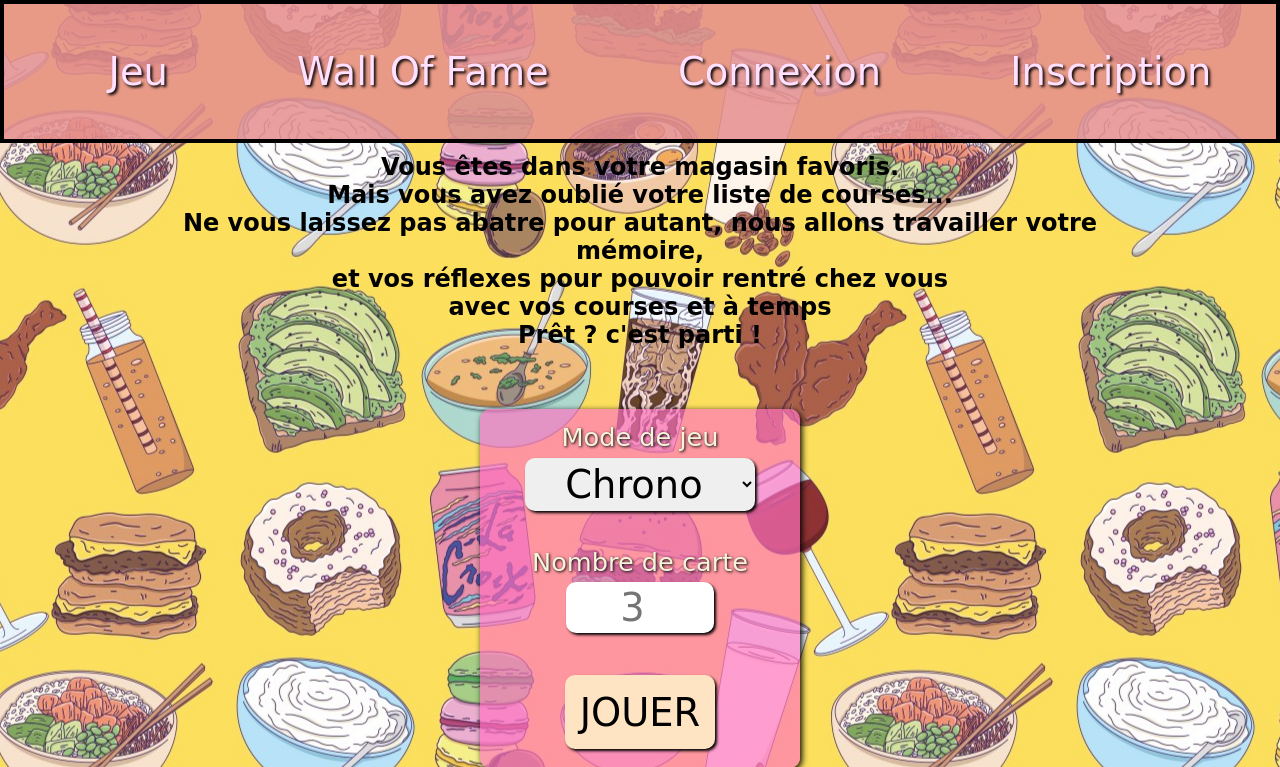
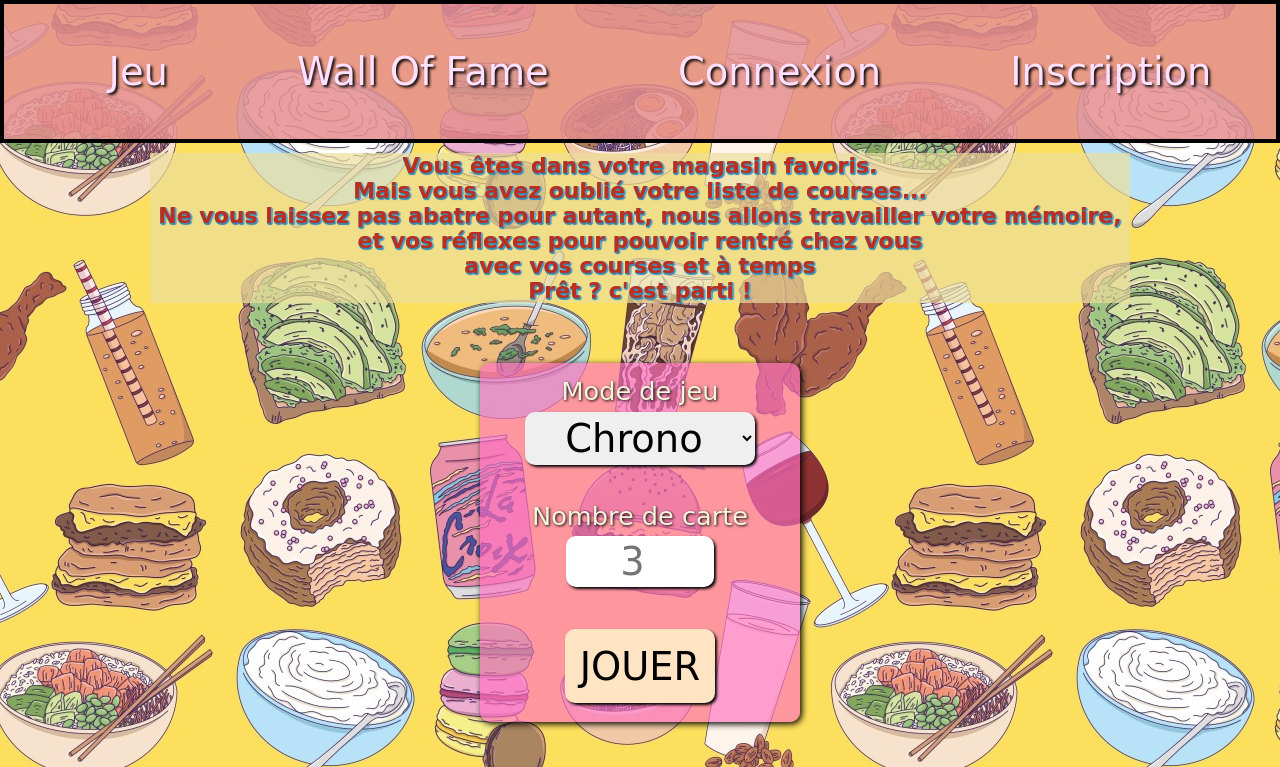
Before and after one commit to etienne-kher/memory, a PHP site: page / in a window 1280 px wide. Shown: the top 767 px of the page. Run offline with PHP 8.4, Linux system fonts and the light colour scheme; some web fonts are replaced.

Commit message:
modification affichage css

```diff
--- a/memo.css
+++ b/memo.css
@@ -47,7 +47,7 @@ header
   display: flex;
   flex-wrap: wrap;
   justify-content: space-around;
-  margin:0 15%;
+  margin: -11px 15%;
   height: 70vh;
   align-items: center;
   /* background : url('img/back.png'); */
@@ -206,7 +206,7 @@ img
 @keyframes animationfinpartie{
   0% {transform: translateY(0px); background-color:hsl(#309, 31%, 85%);}
   99% { background-color:hsl(rgba(51, 0, 153, 0.496), 31%, 85%);}
-  100%{transform: translateY(-785px); background-color:hsla(27, 100%, 75%, 0.917);}
+  100%{transform: translateY(-765px); background-color:hsla(27, 100%, 75%, 0.917);}
 }
 
 #animationfinpartie{
@@ -257,7 +257,11 @@ img
 .textaccro{
   margin: 10px 150px 0px;
   text-align: center;
-  font-size: x-large;
+  font-size: 22px;
   font-weight: bold;
   font-family: cursive;
-}
+    color: #bc2e1e;
+    text-shadow: 0 1px 0px #378ab4, 1px 0 0px #5dabcd, 1px 2px 1px #378ab4, 2px 1px 1px #5dabcd;
+    color: #bc2e1e;
+    background: #edde9cb0;
+    }
```
